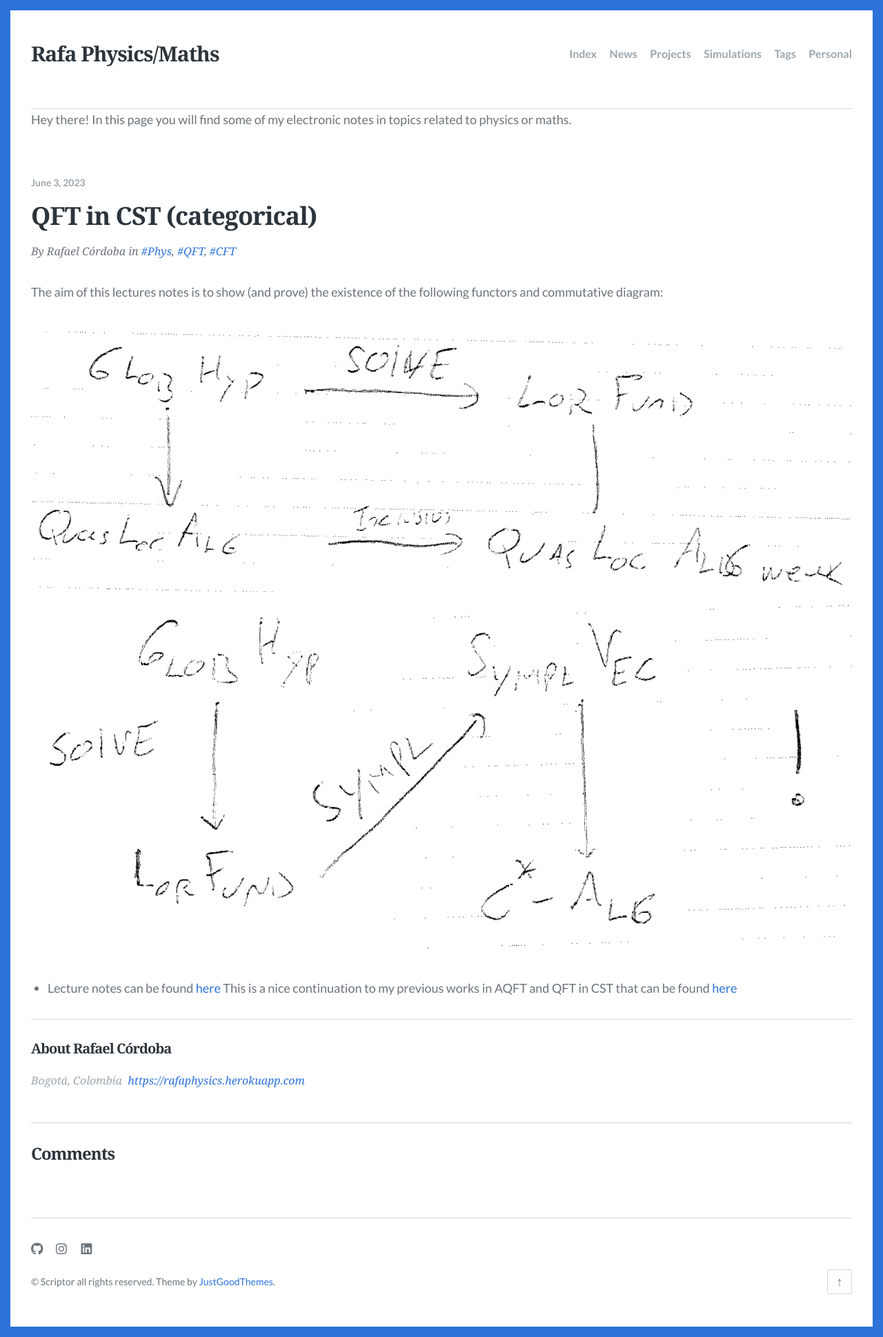
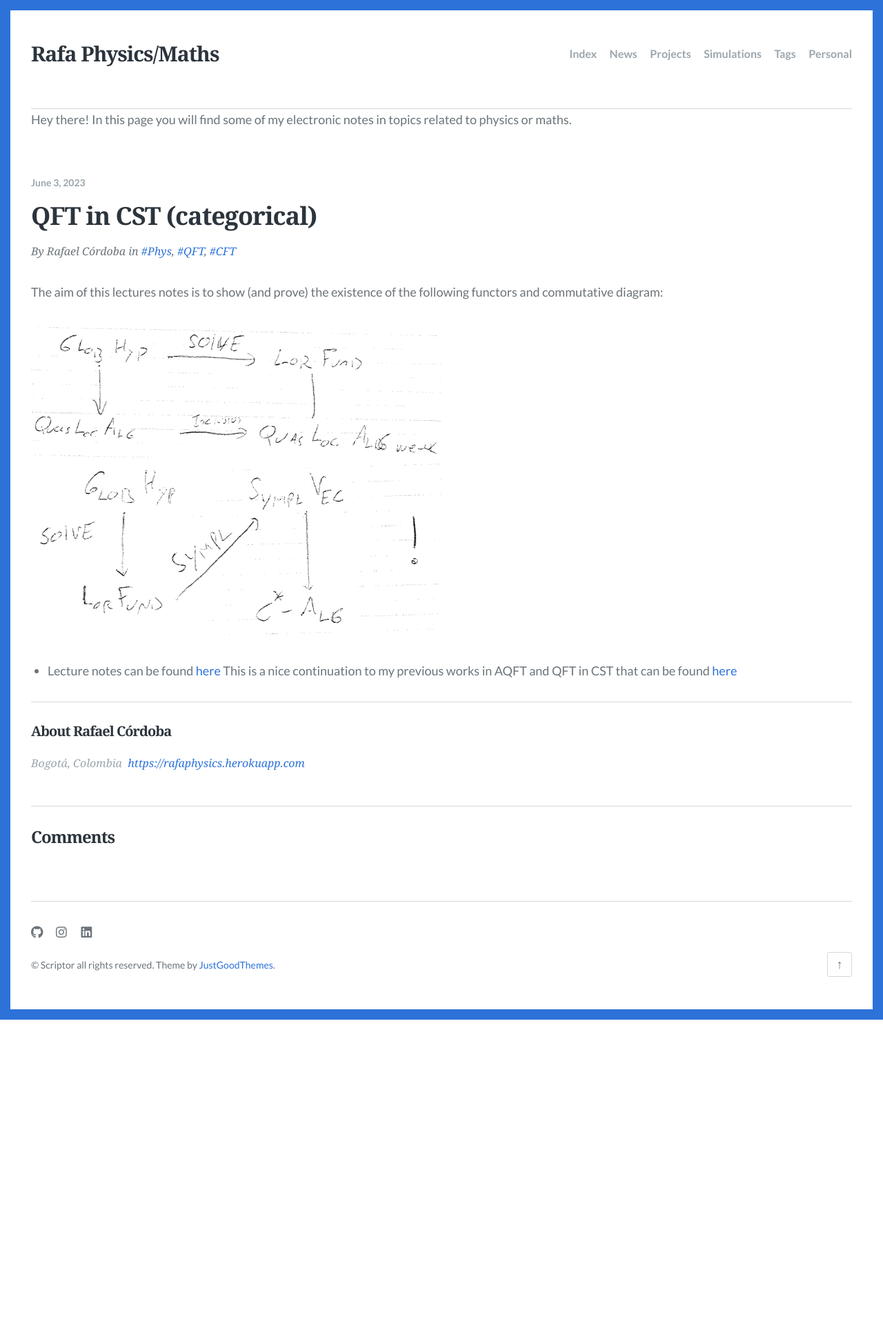
Before and after one commit to rafaf991/rafaf991.github.io, a Jekyll site: the page built from _posts/2022-12-03-QFTinCST.md, in a window 1280 px wide. Shown: the whole page at 69% size. Built offline with Jekyll 4.4.1, drawn with Linux system fonts in a browser that asks for light colours; some web fonts are replaced; comment, search, counter and statistics services are not loaded; after the commit the page ends 1478 px from its top, so only the background shows below that.

Commit message:
fix images

```diff
--- a/_posts/2022-12-03-QFTinCST.md
+++ b/_posts/2022-12-03-QFTinCST.md
@@ -9,8 +9,8 @@ comments: true
 ---
 The aim of this lectures notes is to show (and prove) the existence of the following functors and commutative diagram:
 
-![alt text](/images/QFTinCSTdiagram.png "Title")
-![alt text](/images/functors.png "Title")
+ <img src="/images/QFTinCSTdiagram.png" style="width:50%">
+  <img src="/images/functors.png" style="width:50%">
 - Lecture notes can be found <a href="pdfs/QFT in CST.pdf"> here </a>
 <!--more-->
 This is a nice continuation to my previous works in AQFT and QFT in CST that can be found <a href="/tags.html#QFT+in+CST"> here </a>
```
Also changed, not shown: _posts/2022-07-02-BH.md (+3 -1 lines), _posts/2022-11-03-SUSY.md (+1 -0 lines).
